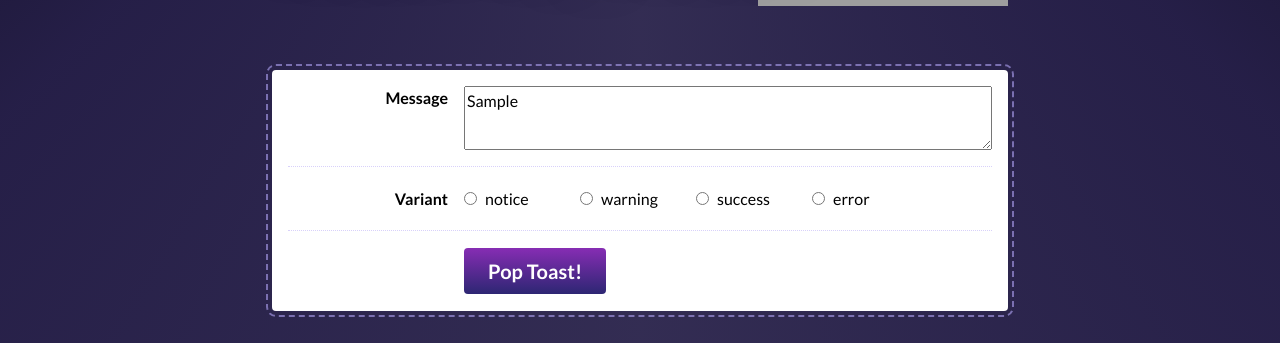
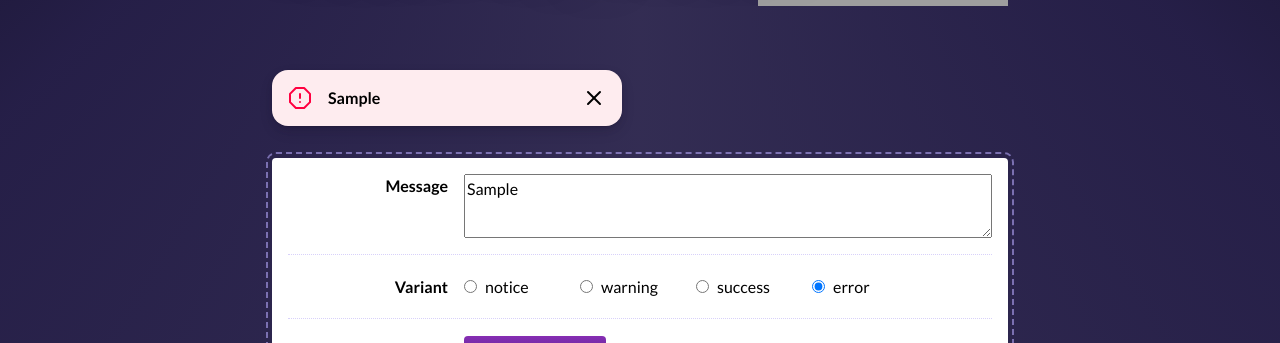
Before and after one commit to joy-of-react/project-toast, a React (Vite) app: page / in a window 1280 px wide. Both pictures are taken after typing "Sample" into the empty fields and a click on the button "Pop Toast!". Shown: the part 358-701 px from the top of the page. Built offline with nearby package versions, Linux system fonts and the light colour scheme; grey boxes are pictures that could not be loaded.

Commit message:
Excercise-2 completed

```diff
--- a/src/components/Toast/Toast.js
+++ b/src/components/Toast/Toast.js
@@ -18,16 +18,20 @@ const ICONS_BY_VARIANT = {
   error: AlertOctagon,
 };
 
-function Toast() {
+function Toast({ variant, children, setIsToastVisible }) {
+  const Icon = ICONS_BY_VARIANT[variant];
+
+  function handleCloseButton() {
+    setIsToastVisible(false);
+  }
+
   return (
-    <div className={`${styles.toast} ${styles.notice}`}>
+    <div className={`${styles.toast} ${styles[variant]}`}>
       <div className={styles.iconContainer}>
-        <Info size={24} />
+        <Icon size={24} />
       </div>
-      <p className={styles.content}>
-        16 photos have been uploaded
-      </p>
-      <button className={styles.closeButton}>
+      <p className={styles.content}>{children}</p>
+      <button className={styles.closeButton} onClick={handleCloseButton}>
         <X size={24} />
         <VisuallyHidden>Dismiss message</VisuallyHidden>
       </button>
--- a/src/components/ToastPlayground/ToastPlayground.js
+++ b/src/components/ToastPlayground/ToastPlayground.js
@@ -3,12 +3,19 @@ import React from 'react';
 import Button from '../Button';
 
 import styles from './ToastPlayground.module.css';
+import Toast from '../Toast/Toast';
 
 const VARIANT_OPTIONS = ['notice', 'warning', 'success', 'error'];
 
 function ToastPlayground() {
   const [message, setMessage] = React.useState('');
-  const [selectedVariant, setSelectedVariant] = React.useState();
+  const [selectedVariant, setSelectedVariant] = React.useState('error');
+  const [isToastVisible, setIsToastVisible] = React.useState(false);
+
+  function handleSubmit(event) {
+    event.preventDefault();
+    setIsToastVisible(true);
+  }
 
   return (
     <div className={styles.wrapper}>
@@ -17,13 +24,14 @@ function ToastPlayground() {
         <h1>Toast Playground</h1>
       </header>
 
+      {isToastVisible && (
+        <Toast variant={selectedVariant} setIsToastVisible={setIsToastVisible}>
+          {message}
+        </Toast>
+      )}
+
       <div className={styles.controlsWrapper}>
-        <form
-          onSubmit={(event) => {
-            event.preventDefault();
-            console.log('form-submitted');
-          }}
-        >
+        <form onSubmit={handleSubmit}>
           <div className={styles.row}>
             <label
               htmlFor='message'
@@ -47,21 +55,24 @@ function ToastPlayground() {
           <div className={styles.row}>
             <div className={styles.label}>Variant</div>
             <div className={`${styles.inputWrapper} ${styles.radioWrapper}`}>
-              {VARIANT_OPTIONS.map((type) => (
-                <label key={type} htmlFor={`variant-${type}`}>
+              {VARIANT_OPTIONS.map((variant) => {
+                const id = `variant-${variant}`;
+                return (
+                  <label key={id} htmlFor={id}>
                     <input
-                    id={`variant-${type}`}
+                      id={id}
                       type='radio'
                       name='variant'
-                    value={type}
-                    checked={selectedVariant === type}
+                      value={variant}
+                      checked={selectedVariant === variant}
                       onChange={(event) => {
                         setSelectedVariant(event.target.value);
                       }}
                     />
-                  {type}
+                    {variant}
                   </label>
-              ))}
+                );
+              })}
             </div>
           </div>
 
```
Lines whose indentation alone changed are shown as unchanged.
